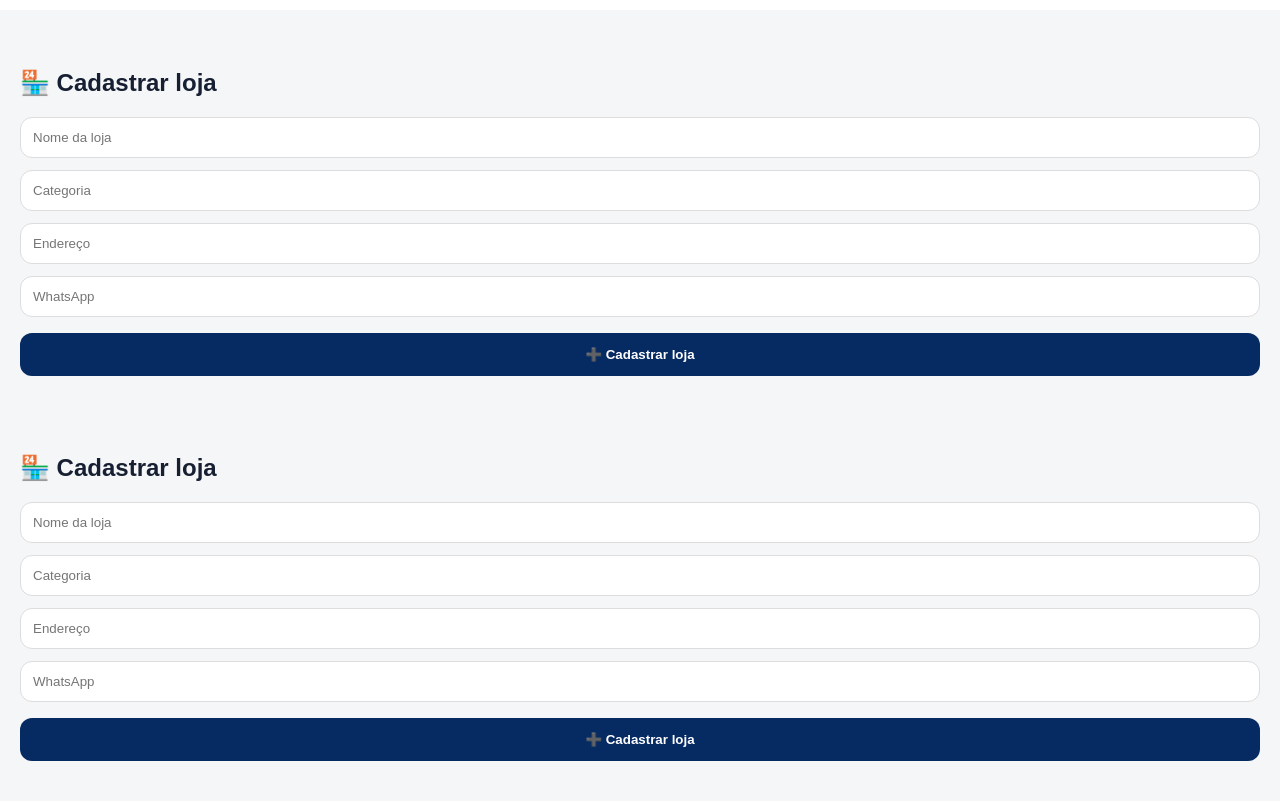
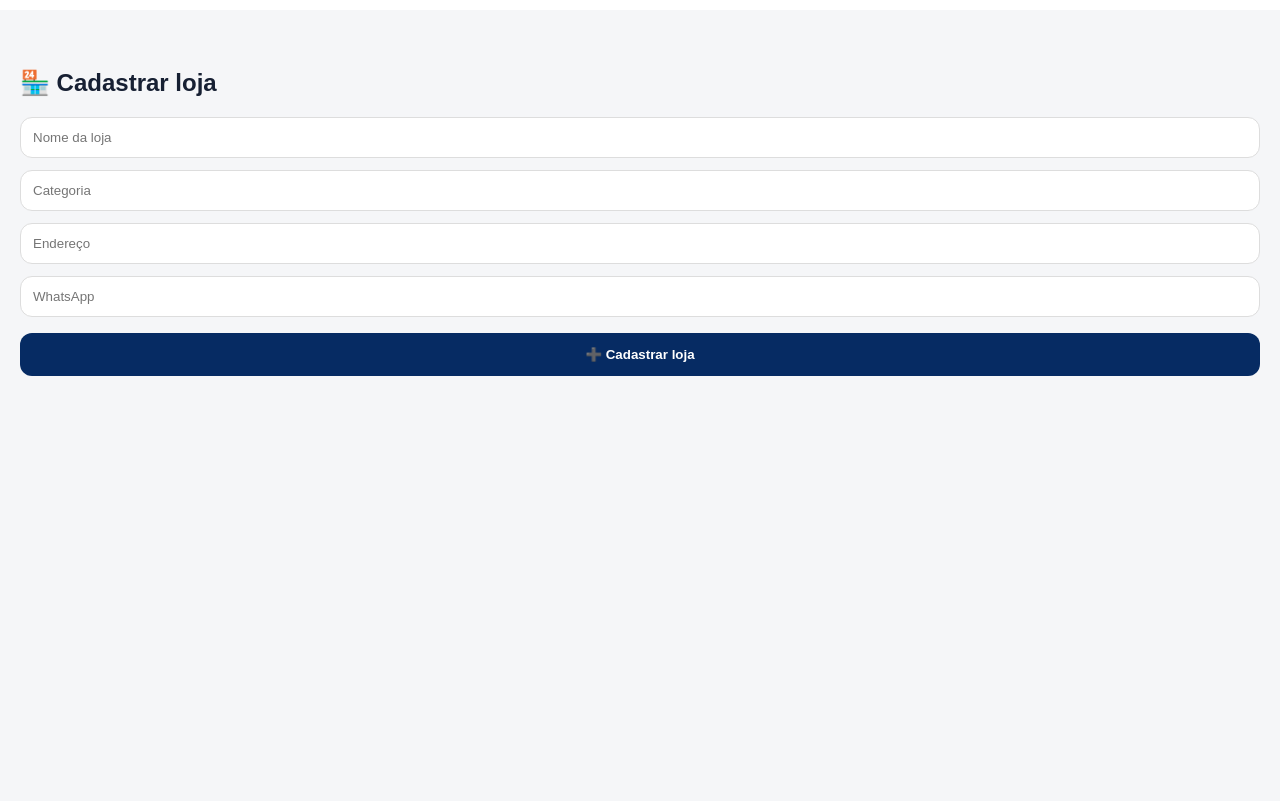
Before and after one commit to m952njcvw7-design/-gt-delivery, a plain HTML site: page index.html in a window 1280 px wide. Shown: the part 790-1591 px from the top of the page. After the commit the page ends 1206 px from the top, so only its background shows below. Drawn offline with Linux system fonts and the light colour scheme.

Commit message:
Update index.html

```diff
--- a/index.html
+++ b/index.html
@@ -279,32 +279,8 @@ atualizarContador();
   <div id="listaLojas" style="margin-top:20px;"></div>
 </section>
 
-<script ></script>
-</body><!-- ÁREA DE CADASTRO DE LOJAS -->
-<section id="cadastro-lojas" style="padding:20px;">
-  <h2>🏪 Cadastrar loja</h2>
-
-  <input id="nomeLoja" type="text" placeholder="Nome da loja"
-    style="width:100%;padding:12px;margin:6px 0;">
-
-  <input id="categoriaLoja" type="text" placeholder="Categoria"
-    style="width:100%;padding:12px;margin:6px 0;">
-
-  <input id="enderecoLoja" type="text" placeholder="Endereço"
-    style="width:100%;padding:12px;margin:6px 0;">
-
-  <input id="whatsappLoja" type="tel" placeholder="WhatsApp"
-    style="width:100%;padding:12px;margin:6px 0;">
-
-  <button onclick="cadastrarLoja()"
-    style="width:100%;padding:14px;margin-top:10px;">
-    ➕ Cadastrar loja
-  </button>
-
-  <div id="listaLojas" style="margin-top:20px;"></div>
-</section>
-
-<script>
+<script ></
+</b<script>
 function cadastrarLoja() {
   const nome = document.getElementById("nomeLoja").value.trim();
   const categoria = document.getElementById("categoriaLoja").value.trim();
@@ -316,7 +292,7 @@ function cadastrarLoja() {
     return;
   }
 
-  const lojas = JSON.parse(
+  let lojas = JSON.parse(
     localStorage.getItem("gt_delivery_lojas") || "[]"
   );
 
@@ -349,6 +325,8 @@ function mostrarLojas() {
 
   const lista = document.getElementById("listaLojas");
 
+  if (!lista) return;
+
   lista.innerHTML = lojas.map((loja) => `
     <div style="padding:12px;margin:8px 0;border:1px solid #ddd;border-radius:8px;">
       <strong>🏪 ${loja.nome}</strong><br>
@@ -361,4 +339,5 @@ function mostrarLojas() {
 
 document.addEventListener("DOMContentLoaded", mostrarLojas);
 </script>
+
 </html>
```
